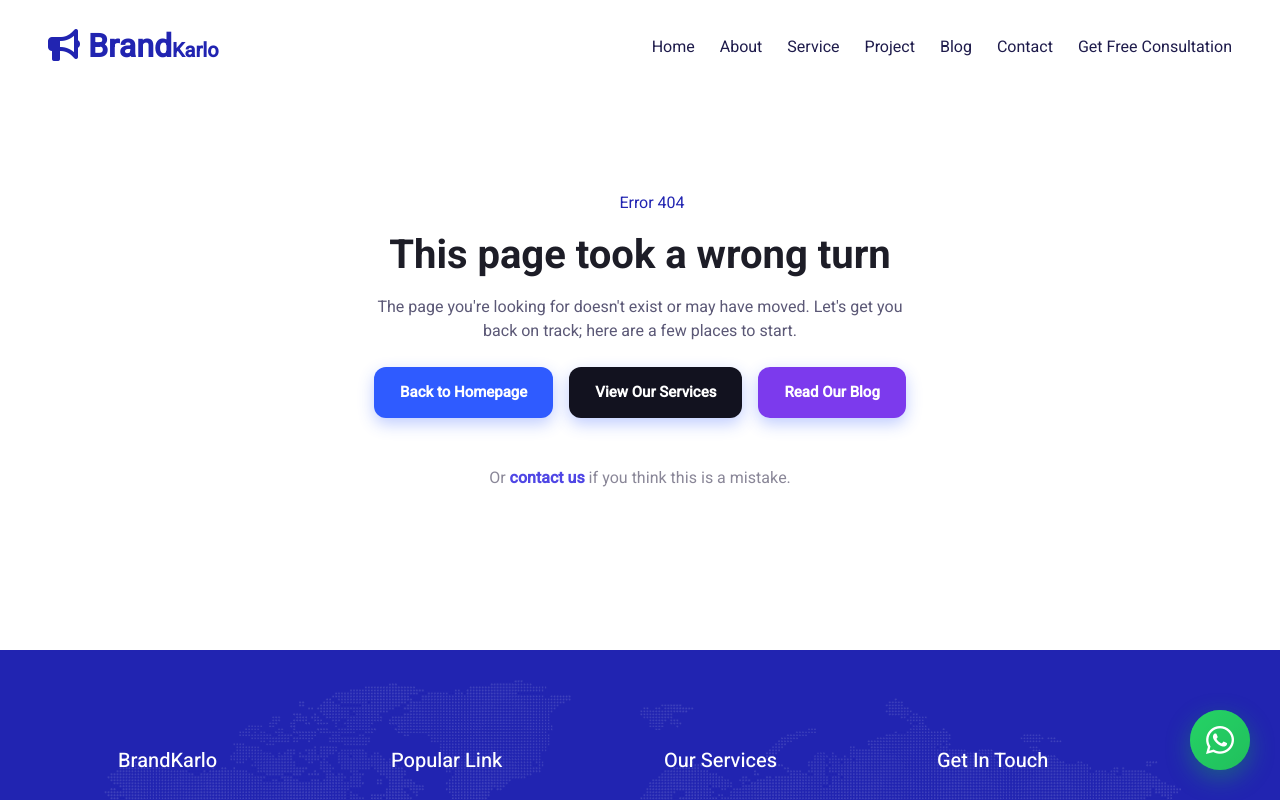
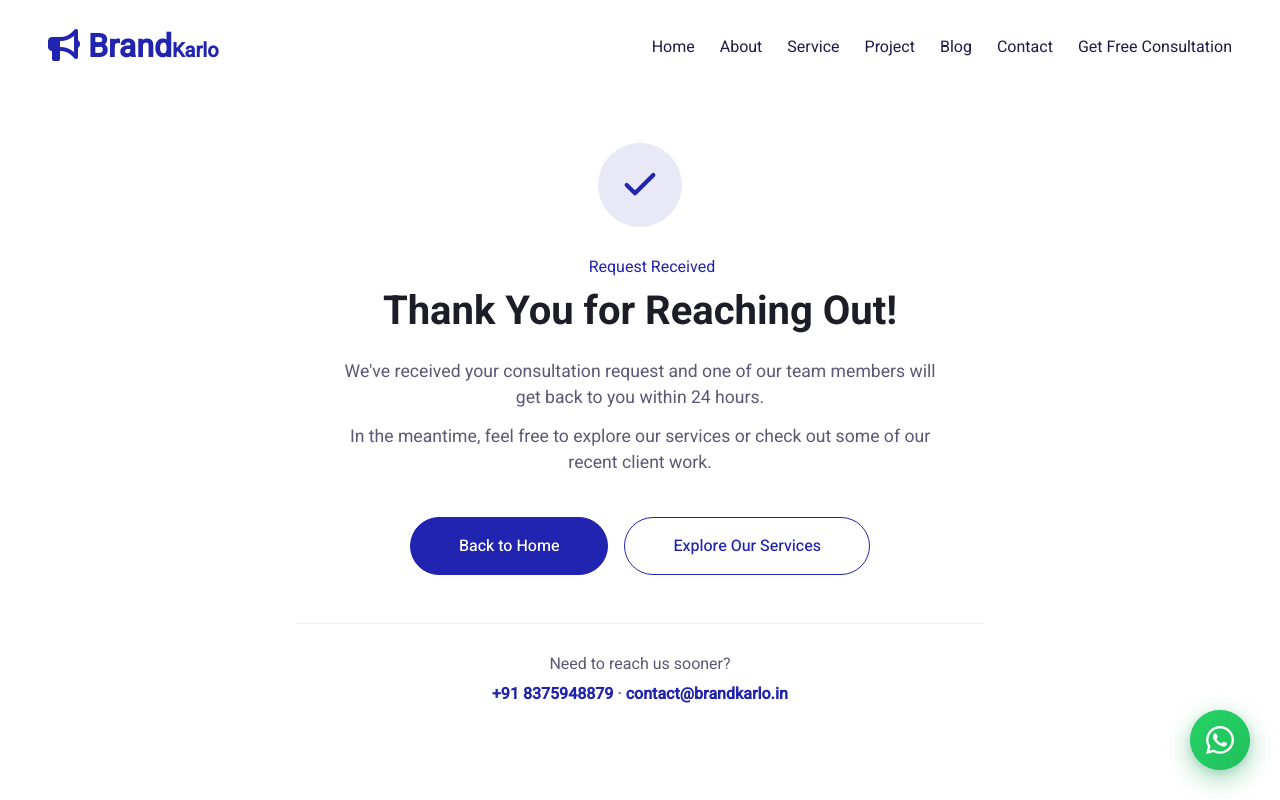
Before and after one commit to ns377792/brandkarlo-nextjs, a Next.js app: page /thank-you in a window 1280 px wide. Before the commit this address had no page. Shown: the top 800 px of the page. Built offline with nearby package versions, Linux system fonts and the light colour scheme.

Commit message:
add tank-you page

```diff
--- /dev/null
+++ b/app/thank-you/page.js
@@ -0,0 +1,85 @@
+import Link from "next/link";
+
+export const metadata = {
+  title: { absolute: "Thank You | BrandKarlo" },
+  description: "Thank you for reaching out to BrandKarlo. We've received your request and will get back to you shortly.",
+  alternates: {
+    canonical: "https://www.brandkarlo.in/thank-you",
+  },
+  robots: {
+    index: false,
+    follow: true,
+  },
+  openGraph: {
+    type: "website",
+    title: "Thank You | BrandKarlo",
+    description: "Thank you for reaching out to BrandKarlo. We've received your request and will get back to you shortly.",
+    url: "https://www.brandkarlo.in/thank-you",
+  },
+  twitter: {
+    card: "summary_large_image",
+    title: "Thank You | BrandKarlo",
+    description: "Thank you for reaching out to BrandKarlo. We've received your request and will get back to you shortly.",
+  },
+};
+
+export default function Page() {
+  return (
+    <>
+      <div className="navbar-offset-spacer"></div>
+
+      {/* Thank You Start */}
+      <div className="container-fluid py-5">
+        <div className="container px-lg-5">
+          <div className="row justify-content-center">
+            <div className="col-lg-8 text-center">
+              <div
+                style={{
+                  width: "84px",
+                  height: "84px",
+                  borderRadius: "50%",
+                  background: "rgba(33, 36, 177, 0.1)",
+                  display: "flex",
+                  alignItems: "center",
+                  justifyContent: "center",
+                  margin: "0 auto 28px",
+                }}
+              >
+                <svg width="40" height="40" viewBox="0 0 24 24" fill="none" stroke="#2124B1" strokeWidth="2.5" strokeLinecap="round" strokeLinejoin="round">
+                  <path d="M20 6L9 17l-5-5" />
+                </svg>
+              </div>
+
+              <span className="section-kicker position-relative d-inline text-primary ps-4">Request Received</span>
+              <h1 className="mt-2 mb-4">Thank You for Reaching Out!</h1>
+
+              <p style={{ fontSize: "1.1rem", color: "#5B5876", maxWidth: "600px", margin: "0 auto 12px" }}>
+                We&apos;ve received your consultation request and one of our team members will get
+                back to you within 24 hours.
+              </p>
+              <p style={{ fontSize: "1.1rem", color: "#5B5876", maxWidth: "600px", margin: "0 auto 40px" }}>
+                In the meantime, feel free to explore our services or check out some of our recent
+                client work.
+              </p>
+
+              <div className="d-flex flex-wrap justify-content-center gap-3 mb-5">
+                <Link href="/" className="btn btn-primary rounded-pill px-5 py-3">Back to Home</Link>
+                <Link href="/service" className="btn btn-outline-primary rounded-pill px-5 py-3">Explore Our Services</Link>
+              </div>
+
+              <div style={{ borderTop: "1px solid #eef0f4", paddingTop: "28px", marginTop: "10px" }}>
+                <p style={{ color: "#5B5876", marginBottom: "6px" }}>Need to reach us sooner?</p>
+                <p style={{ fontWeight: 600 }}>
+                  <a href="tel:+918375948879">+91 8375948879</a>
+                  {" "}&middot;{" "}
+                  <a href="mailto:contact@brandkarlo.in">contact@brandkarlo.in</a>
+                </p>
+              </div>
+            </div>
+          </div>
+        </div>
+      </div>
+      {/* Thank You End */}
+    </>
+  );
+}
--- a/components/ConsultationForm.js
+++ b/components/ConsultationForm.js
@@ -1,6 +1,7 @@
 "use client";
 
 import { useState } from "react";
+import { useRouter } from "next/navigation";
 
 const initialState = {
   full_name: "",
@@ -13,6 +14,7 @@ const initialState = {
 };
 
 export default function ConsultationForm() {
+  const router = useRouter();
   const [formData, setFormData] = useState(initialState);
   const [status, setStatus] = useState("idle");
   const [errorMsg, setErrorMsg] = useState("");
@@ -40,6 +42,7 @@ export default function ConsultationForm() {
 
       setStatus("success");
       setFormData(initialState);
+      router.push("/thank-you");
     } catch (err) {
       setStatus("error");
       setErrorMsg(err.message);
```
Also changed, not shown: components/thank-you.js (added, +52 -0 lines).
